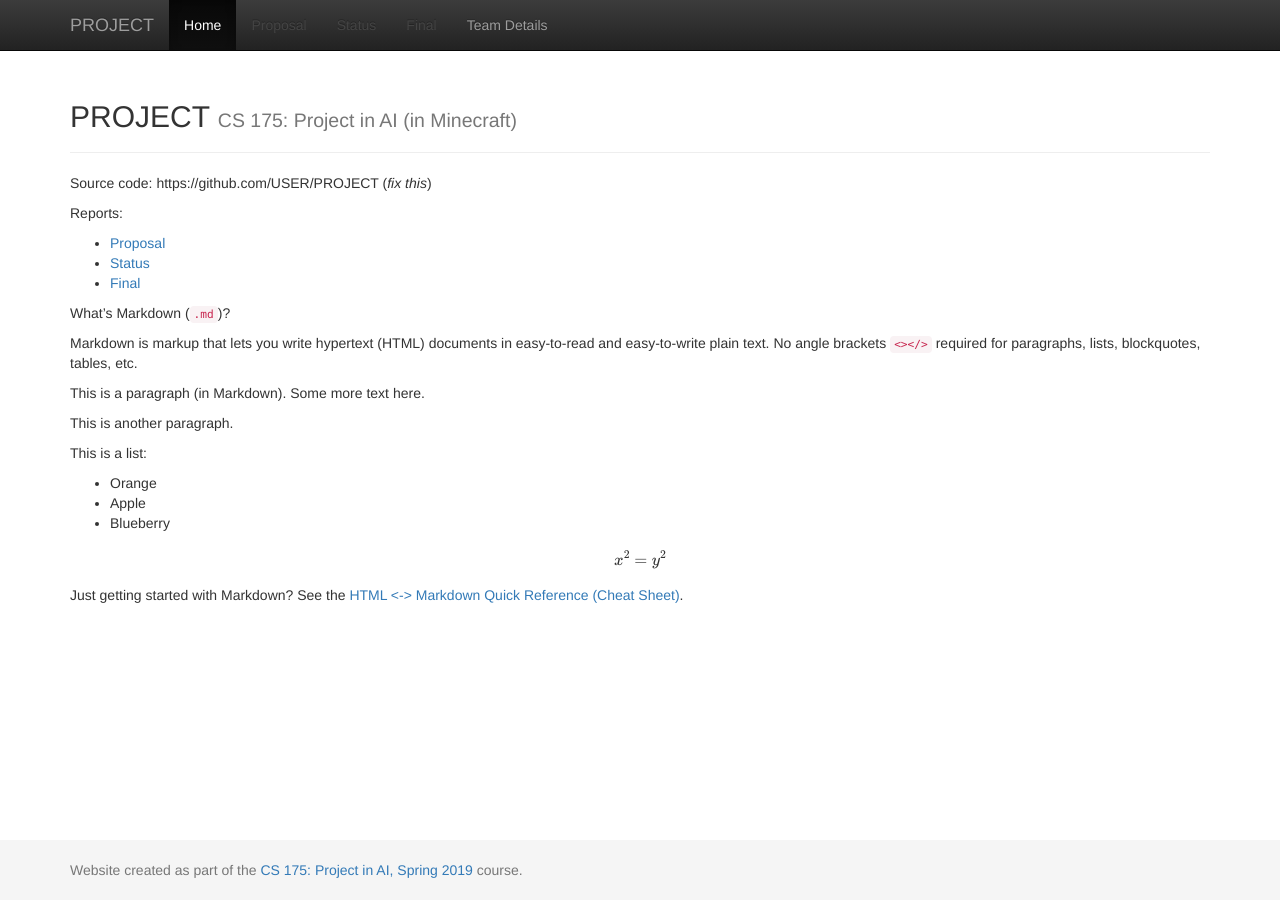
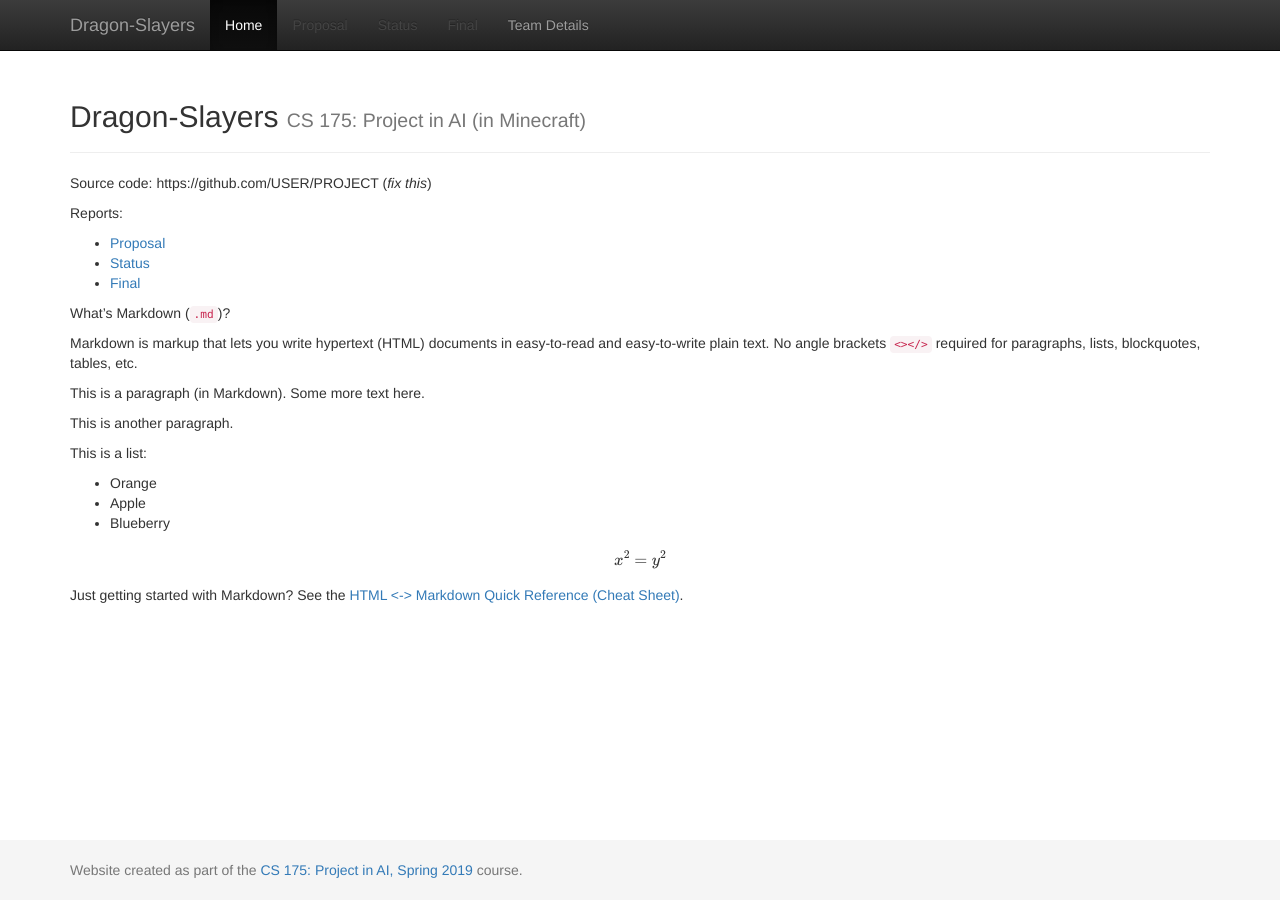
Before and after one commit to RibbonedAce/Dragon-Slayers, a Jekyll site: the page built from docs/index.md, in a window 1280 px wide. Built offline with Jekyll 4.4.1, drawn with Linux system fonts in a browser that asks for light colours; formulas are drawn with MathJax 3.

Commit message:
Update _config.yml

```diff
--- a/docs/_config.yml
+++ b/docs/_config.yml
@@ -1,7 +1,7 @@
 ###########
 # site.title
 
-title:    'PROJECT'
+title:    'Dragon-Slayers'
 subtitle: 'CS 175: Project in AI (in Minecraft)'
 
 
```
